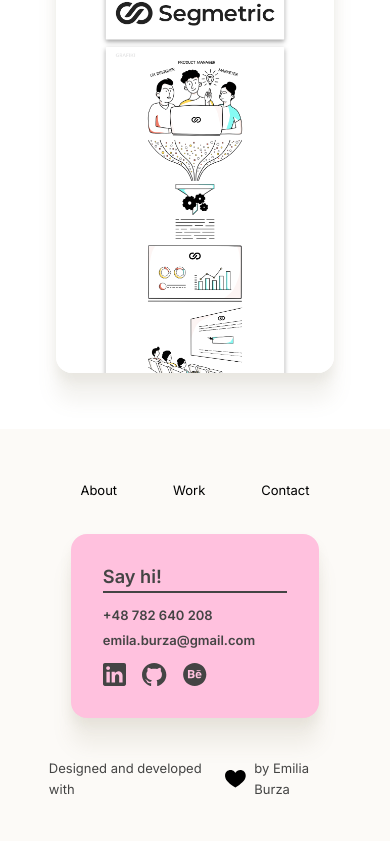
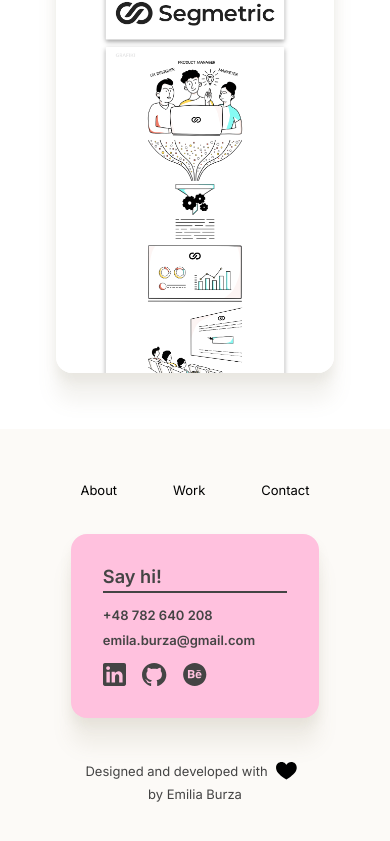
Before and after one commit to eburza/portfolio-emilia-burza, a React (Vite) app: page /project/my-old-website in a window 390 px wide. Shown: the part 5531-6372 px from the top of the page. Built offline with nearby package versions, Linux system fonts and the light colour scheme.

Commit message:
Fix text display issues in footer component

```diff
--- a/src/components/Footer.jsx
+++ b/src/components/Footer.jsx
@@ -11,9 +11,9 @@ export default function Footer() {
                         NavClassName="navigation-footer-links"/>
                 </div>
                 <div className='footer-dev-info'>
-                    <p className='text-paragraph-s'>Designed and developed with </p>
+                    <p className='text-paragraph-s dev-info-p1'>Designed and developed with</p>
                     <img src={Heart} className='footer-heart-img'/>
-                    <p className='text-paragraph-s'> by Emilia Burza</p>
+                    <p className='text-paragraph-s dev-info-p2'> by Emilia Burza</p>
                 </div>
                 <div className='personal-card'>
                     <h2 className='heading-s card-title'>Say hi!</h2>
--- a/src/css/base/responsive.scss
+++ b/src/css/base/responsive.scss
@@ -670,7 +670,12 @@ footer {
         .navigation-footer-links {
             @include display-flex(row, initial, initial, 3.5rem);
         }
+    }
 
+    @include respond-to(mobile) {
+        .footer-dev-info {
+            flex-wrap: wrap;
+        }
     }
 }
 
--- a/src/css/components/footer.scss
+++ b/src/css/components/footer.scss
@@ -46,9 +46,21 @@ footer {
 }
 
 .footer-dev-info {
-    @include display-flex(initial, center, center, 0.5rem);
+    @include display-flex(initial, center, center, initial);
     padding-top: 0.5rem;
+    // flex-wrap: wrap;
+
+    .dev-info-p1 {
+        text-wrap: nowrap;
+    }
+
+    .dev-info-p2 {
+        text-wrap: nowrap;
+    }
+
     img {
         @include footer-heart-img;
+        margin: 0.25rem 0.5rem;
     }
+
 }
--- a/src/css/styles.css
+++ b/src/css/styles.css
@@ -561,6 +561,11 @@ footer .navigation-footer-links {
     justify-content: initial;
     align-items: initial;
     gap: 3.5rem;
+  }
+}
+@media screen and (max-width: 690px) {
+  footer .footer-dev-info {
+    flex-wrap: wrap;
   }
 }
 
@@ -1557,11 +1562,18 @@ footer {
   flex-direction: initial;
   justify-content: center;
   align-items: center;
-  gap: 0.5rem;
+  gap: initial;
   padding-top: 0.5rem;
+}
+.footer-dev-info .dev-info-p1 {
+  text-wrap: nowrap;
+}
+.footer-dev-info .dev-info-p2 {
+  text-wrap: nowrap;
 }
 .footer-dev-info img {
   height: 1.75rem;
+  margin: 0.25rem 0.5rem;
 }
 @media screen and (max-width: 1920px) {
   .footer-dev-info img {
```
Also changed, not shown: 1 other file (tests, documents, lock files or other folders).
